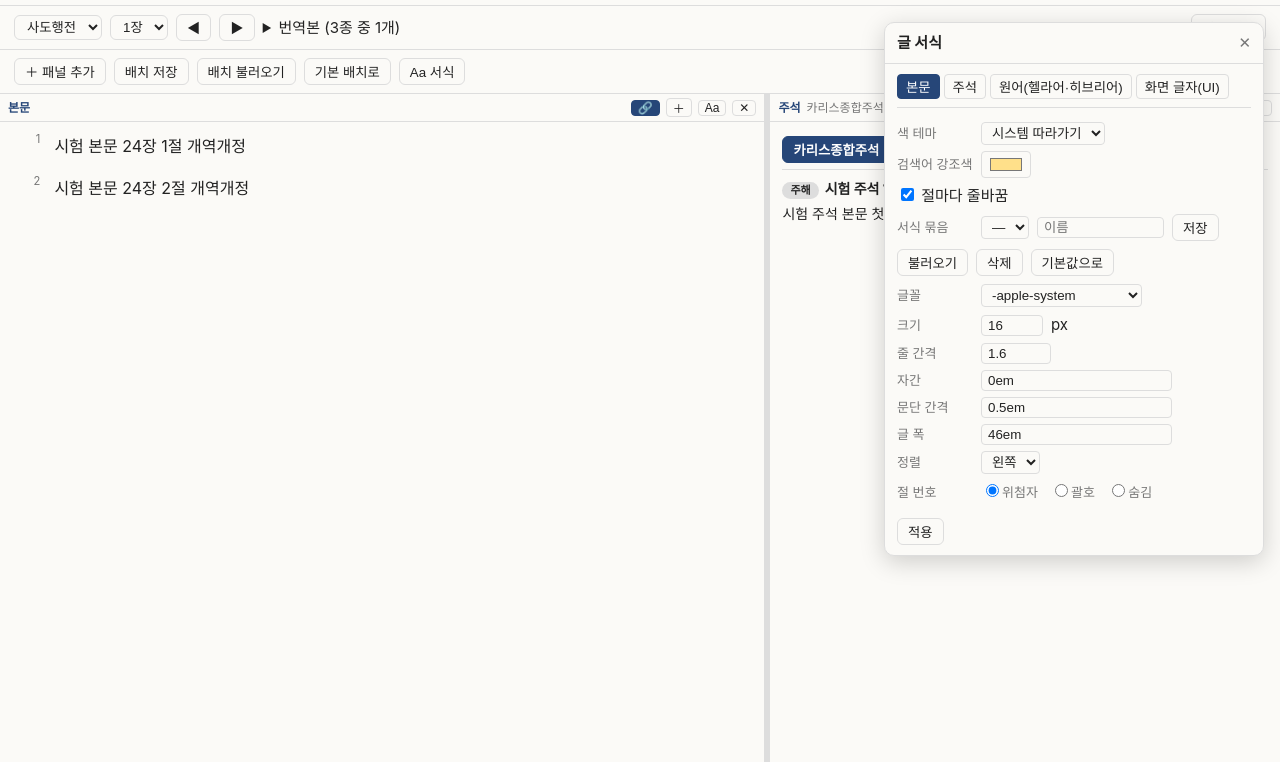
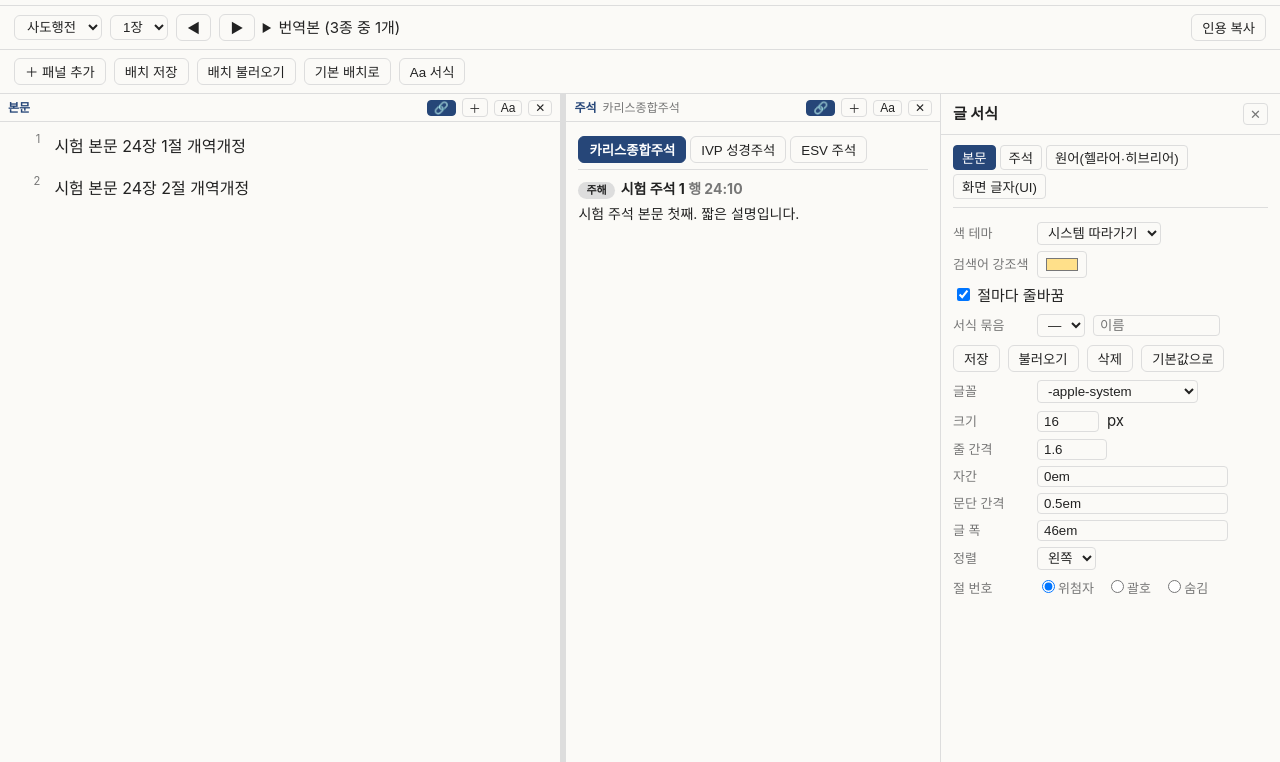
Before and after one commit to hahadark/theolib, a plain HTML site: page ui/index.html in a window 1280 px wide. Both pictures are taken after a click on the button "Aa 서식". Shown: the part 38-800 px from the top of the page. Drawn offline with Linux system fonts and the light colour scheme.

Commit message:
글 서식 창을 오른쪽 서랍으로 바꾸고 값 즉시 반영
팝오버 대신 오른쪽에 붙는 서랍(열면 패널 영역이 그만큼 줄어듦)으로 바꾸고,
닫기 단추와 Esc 로 닫게 했다. '적용' 단추를 없애고 글꼴·크기·간격·정렬 등을
바꾸면 바로 반영한다.

```diff
--- a/ui/app.js
+++ b/ui/app.js
@@ -532,13 +532,14 @@ $('#layout-default').onclick = () => {
   if (defs[key]) { Layout.setRoot(defs[key].root); toolbarName(); }
 };
 
-// ---- 서식 UI (간단한 팝오버)
+// ---- 서식 UI (오른쪽 서랍)
 function buildFormatUI() {
   const host = document.createElement('div');
   host.id = 'format-pop';
   host.className = 'format-pop';
   host.hidden = true;
-  document.body.appendChild(host);
+  const ws = document.querySelector('#workspace') || document.body;
+  ws.appendChild(host);
   return host;
 }
 
@@ -584,17 +585,21 @@ function renderFormatHost() {
         <div>글자 크기 배율: <input id="fp-scale" type="number" step="0.1" min="0.5" max="3" value="${panel.settings.fontScale || 1}"></div>
         <div>글 폭: <input id="fp-maxw" value="${esc(panel.settings.maxW || '')}" placeholder="예: 46em (비우면 공통)"></div>
       </div>`;
-    const apply = document.createElement('button');
-    apply.textContent = '적용';
-    body.appendChild(apply);
-    apply.onclick = () => {
+    // 값이 바뀌면 바로 반영
+    const applyPanel = () => {
       panel.settings.useGlobal = body.querySelector('#fp-global').checked;
       panel.settings.fontScale = parseFloat(body.querySelector('#fp-scale').value) || 1;
       panel.settings.maxW = body.querySelector('#fp-maxw').value.trim() || null;
       panel.saveSettings();
       renderAll();
-      formatHost.hidden = true;
     };
+    body.querySelector('#fp-global').onchange = () => {
+      const u = body.querySelector('#fp-global').checked;
+      body.querySelector('#fp-panel').style.cssText = u ? 'opacity:.5;pointer-events:none' : '';
+      applyPanel();
+    };
+    body.querySelector('#fp-scale').oninput = applyPanel;
+    body.querySelector('#fp-maxw').oninput = applyPanel;
   } else {
     const targets = Fmt.TARGETS;
     const tb = document.createElement('div');
@@ -614,9 +619,9 @@ function renderFormatHost() {
         <div class="fp-row"><label>문단 간격</label><input class="fp-para" value="${esc(o.f.para)}"></div>
         <div class="fp-row"><label>글 폭</label><input class="fp-maxw" value="${esc(o.f.maxW)}" placeholder="46em / none"></div>
         <div class="fp-row"><label>정렬</label><select class="fp-align"><option value="left" ${o.f.align === 'left' ? 'selected' : ''}>왼쪽</option><option value="justify" ${o.f.align === 'justify' ? 'selected' : ''}>양쪽</option></select></div>
-        <div class="fp-row"><label>절 번호</label><span class="fp-vn">${o.vns}</span></div>
-        <button class="fp-apply">적용</button>`;
-      content.querySelector('.fp-apply').onclick = () => {
+        <div class="fp-row"><label>절 번호</label><span class="fp-vn">${o.vns}</span></div>`;
+      // 값이 바뀌면 바로 반영
+      const applyNow = () => {
         const patch = {
           font: content.querySelector('.fp-font').value,
           size: +content.querySelector('.fp-size').value,
@@ -630,6 +635,14 @@ function renderFormatHost() {
         Fmt.setTarget(tid, patch);
         renderAll();
       };
+      content.querySelector('.fp-font').onchange = applyNow;
+      content.querySelector('.fp-size').oninput = applyNow;
+      content.querySelector('.fp-line').oninput = applyNow;
+      content.querySelector('.fp-letter').oninput = applyNow;
+      content.querySelector('.fp-para').oninput = applyNow;
+      content.querySelector('.fp-maxw').oninput = applyNow;
+      content.querySelector('.fp-align').onchange = applyNow;
+      content.querySelector('.fp-vn input:checked') && (content.querySelector('.fp-vn').onchange = applyNow);
     }
     // 탭
     for (const t of targets) {
@@ -683,8 +696,12 @@ function renderFormatHost() {
   head.parentNode.insertBefore(body, head.nextSibling);
 }
 
-$('#format-btn').onclick = openFormat;
+$('#format-btn').onclick = () => { if (formatHost && !formatHost.hidden) formatHost.hidden = true; else openFormat(); };
 Layout.setOpenPanelFormat(openPanelFormat);
+
+// Esc 로 서식 서랍 닫기
+function closeFormat() { if (formatHost) formatHost.hidden = true; }
+window.addEventListener('keydown', (ev) => { if (ev.key === 'Escape' && formatHost && !formatHost.hidden) closeFormat(); });
 
 // ---- 단축키: ⌘+ / ⌘- / ⌘0 (활성 패널 우선, 없으면 본문 공통)
 function activePanel() {
--- a/ui/index.html
+++ b/ui/index.html
@@ -37,7 +37,7 @@
       <button id="format-btn" title="글 서식">Aa 서식</button>
       <span id="layout-name" class="muted"></span>
     </div>
-    <div id="panes"></div>
+    <div id="workspace"><div id="panes"></div></div>
   </section>
   <section id="view-search" hidden>
     <div class="bar">
--- a/ui/layout.css
+++ b/ui/layout.css
@@ -1,7 +1,8 @@
 /* layout.css — 성경 보기 화면의 패널 트리·끌어 놓기·경계선 스타일 */
 
 /* ---- 패널 트리 */
-#panes { flex: 1; min-height: 0; display: flex; overflow: hidden; }
+#workspace { flex: 1; min-height: 0; display: flex; }
+#panes { flex: 1; min-width: 0; min-height: 0; display: flex; overflow: hidden; }
 
 .p-split { display: flex; min-width: 0; min-height: 0; flex: 1; position: relative; }
 .p-split.horizontal { flex-direction: row; }
@@ -84,10 +85,12 @@ mark { background: var(--hl, #ffe08a); }
 .vnum.bracket::after { content: ')'; }
 .vnum.hidden { display: none; }
 
-/* ---- 서식 팝오버 */
-.format-pop { position: fixed; top: 60px; right: 16px; z-index: 50; width: 380px; max-height: 80vh; overflow: auto; background: var(--bg); border: 1px solid var(--line); border-radius: 10px; box-shadow: 0 6px 24px rgba(0,0,0,.18); }
-.format-pop .fp-head { display: flex; justify-content: space-between; align-items: center; padding: 8px 12px; border-bottom: 1px solid var(--line); }
-.format-pop .fp-close { cursor: pointer; color: var(--mut); }
+/* ---- 글 서식 서랍 (오른쪽에 붙고, 열리면 패널 영역이 그만큼 줄어든다) */
+.format-pop { flex: none; width: 340px; min-width: 0; border-left: 1px solid var(--line); background: var(--bg); overflow-y: auto; display: flex; flex-direction: column; }
+.format-pop[hidden] { display: none; }
+.format-pop .fp-head { display: flex; justify-content: space-between; align-items: center; padding: 8px 12px; border-bottom: 1px solid var(--line); flex: none; position: sticky; top: 0; background: var(--bg); z-index: 1; }
+.format-pop .fp-close { cursor: pointer; color: var(--mut); font-size: 13px; border: 1px solid var(--line); border-radius: 4px; padding: 0 6px; }
+.format-pop .fp-close:hover { background: var(--line); }
 .format-pop .fp-body { padding: 10px 12px; }
 .format-pop .fp-tabs { display: flex; gap: 4px; flex-wrap: wrap; margin-bottom: 8px; }
 .format-pop .fp-tabs button { border: 1px solid var(--line); background: none; color: var(--fg); border-radius: 4px; cursor: pointer; padding: 2px 8px; }
```
